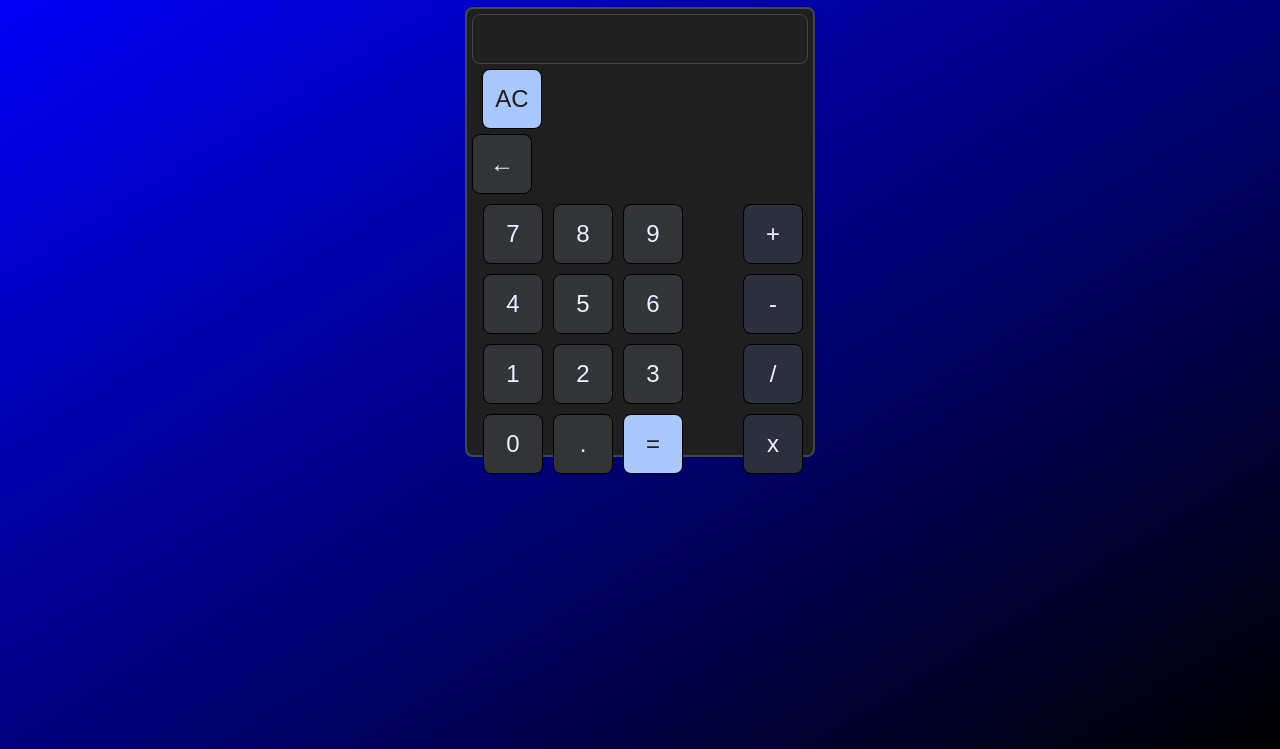
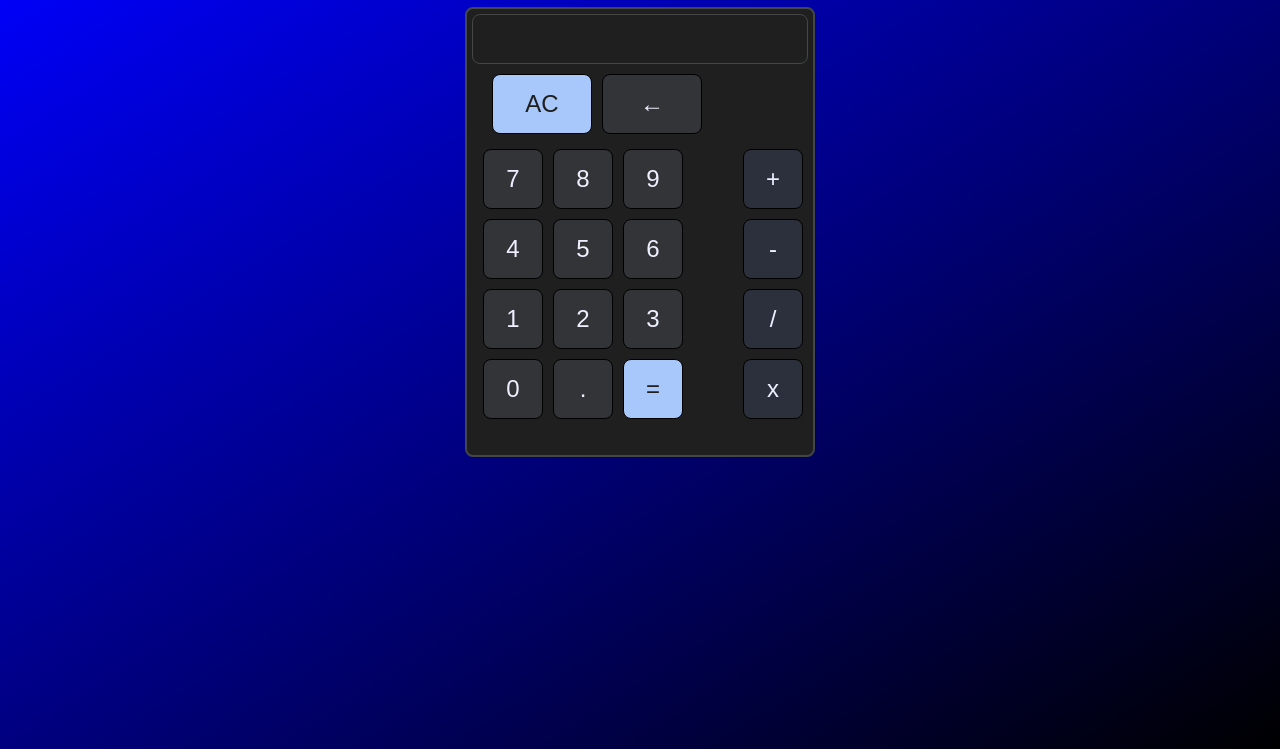
Before and after one commit to serghine-abdelillah/Calculator, a plain HTML site: page App/webApp/index.html in a window 1280 px wide. Shown: the part 51-800 px from the top of the page. Drawn offline with Linux system fonts and the light colour scheme.

Commit message:
HTML, CSS : Updated File

```diff
--- a/App/webApp/index.html
+++ b/App/webApp/index.html
@@ -12,9 +12,9 @@
       <div class="screen">
         <span></span>
       </div>
-      <div>
+      <div class="elements">
         <button class="ac" style="background-color: #a8c7fa !important;">AC</button>
-        <button class="plus">&#8592;</button>
+        <button class="delete">&#8592;</button>
       </div>
 
       <div class="buttons">
--- a/App/webApp/style.css
+++ b/App/webApp/style.css
@@ -99,3 +99,12 @@ div .equal{
 .screen{
   transition:cubic-bezier(0.895, 0.03, 0.685, 0.22);
 }
+
+.elements{
+  display: flex;
+  margin-left: 10px ;
+}
+
+.elements  button {
+  width: 100px;
+}
```
